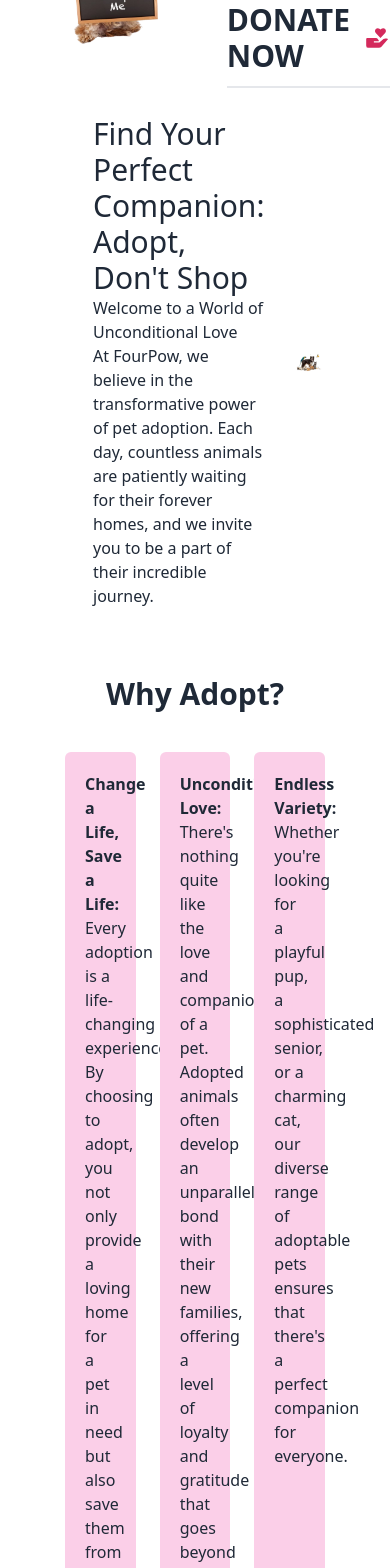
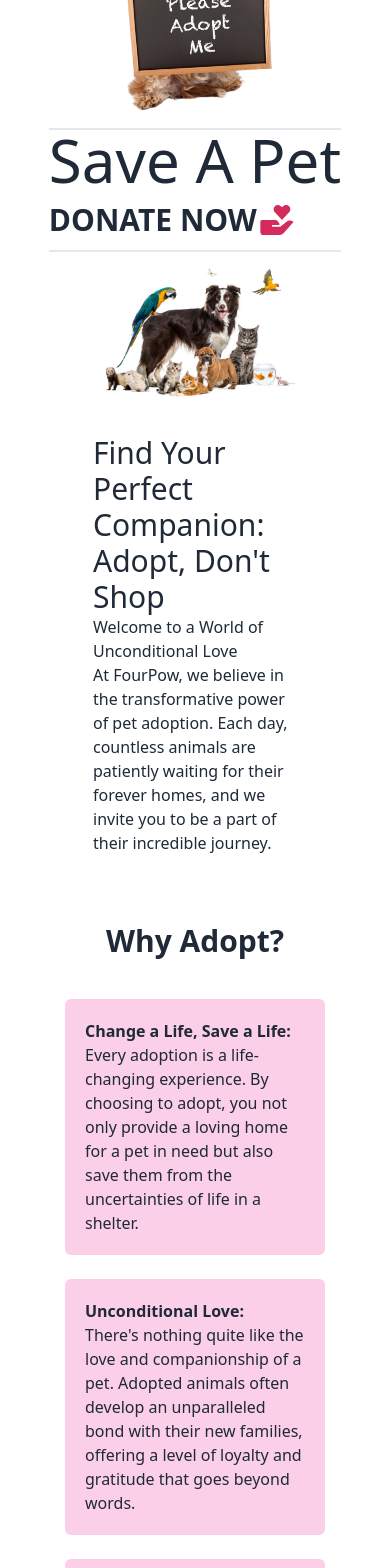
Before and after one commit to Rahidapriya/Pet-Adoption-Platform, a React (Vite) app: page / in a window 390 px wide. Shown: the part 1080-2648 px from the top of the page. Built offline with nearby package versions, Linux system fonts and the light colour scheme; no server answers.

Commit message:
made responsive

```diff
--- a/src/pages/home/homeComponents/aboutus/AboutUs.jsx
+++ b/src/pages/home/homeComponents/aboutus/AboutUs.jsx
@@ -23,7 +23,7 @@ const AboutUs = () => {
             </div>
             <div>
               <h1 className="text-2xl font-bold">Our Vision</h1>
-              <p>At BoiPoka, we envision a world where access to books and knowledge is limitless. Our vision is to be a guiding light in the literary world, connecting readers to the endless possibilities of learning and self-discovery.</p>
+              <p>At Four Pows, we dream of a world where the echoes of happy barks and content purrs fill every home. Our vision is to be the heartbeat of pet adoption, fostering connections that bring joy, companionship, and a forever home to every creature with four paws.</p>
             </div>
           </div>
           {/*  */}
@@ -33,7 +33,7 @@ const AboutUs = () => {
             </div>
             <div>
               <h1 className="text-2xl font-bold">Our Mission</h1>
-              <p>BoiPoka is committed to empowering readers by offering an extensive collection of books, from all genres and eras. We believe in the transformative power of reading.</p>
+              <p>Four Pows is on a heartfelt mission to rewrite the stories of countless furry companions, guiding them towards a brighter chapter filled with love and belonging. We're committed to not just facilitating adoptions but also nurturing a community where the journey of pet companionship is celebrated and supported every step of the way.</p>
             </div>
           </div>
           {/*  */}
@@ -43,7 +43,7 @@ const AboutUs = () => {
             </div>
             <div>
               <h1 className="text-2xl font-bold">Our Core Values</h1>
-              <p>At BoiPoka celebrates the rich tapestry of voices and perspectives within the world of literature. We are committed to offering books that represent diverse cultures, genres, and authors.</p>
+              <p>Four Pows values the diversity in every wag, meow, and chirp, recognizing the unique charm each pet brings. Our core values revolve around inclusivity, compassion, and the belief that every pet, regardless of their past, deserves a warm, loving embrace. We are dedicated to upholding the principles of responsible pet ownership, ensuring that the Four Pows community is a sanctuary of unconditional love and lifelong connections.</p>
             </div>
           </div>
         </div>
--- a/src/pages/home/homeComponents/action/Action.jsx
+++ b/src/pages/home/homeComponents/action/Action.jsx
@@ -3,7 +3,7 @@ import action from '../../../../assets/adoptme.png'
 import { BiSolidDonateHeart } from "react-icons/bi";
 const Action = () => {
     return (
-        <div className='flex items-center  justify-center'>
+        <div className='flex flex-col md:flex-row items-center  justify-center'>
             <div>
                 <img src={action} className=' w-8/12 mx-auto' alt="" />
             </div>
--- a/src/pages/home/homeComponents/inspiration/Inspiration.jsx
+++ b/src/pages/home/homeComponents/inspiration/Inspiration.jsx
@@ -3,7 +3,7 @@ import pet2 from '../../../../assets/pet3.jpg'
 const Inspiration = () => {
     return (
         <div className=' flex justify-center flex-col mx-auto items-center w-8/12'>
-           <div className='flex items-center '>
+           <div className='flex  flex-col-reverse lg:flex-row items-center '>
            <div className=' p-7 '>
             <p className='text-xl '><span className='text-3xl '>Find Your Perfect Companion: Adopt, Don't Shop</span></p>
 <p>Welcome to a World of Unconditional Love</p>
@@ -14,7 +14,7 @@ const Inspiration = () => {
             </div>
            </div>
 <p className='text-3xl font-bold my-10'>Why Adopt?</p>
-        <div className='grid grid-cols-3 gap-6'>
+        <div className='grid grid-cols-1 lg:grid-cols-3 gap-6'>
             <div className='bg-pink-200 p-5 rounded-md'>
            <span className='font-bold '> Change a Life, Save a Life:</span>
 <p>Every adoption is a life-changing experience. By choosing to adopt, you not only provide a loving home for a pet in need but also save them from the uncertainties of life in a shelter.</p>
```
